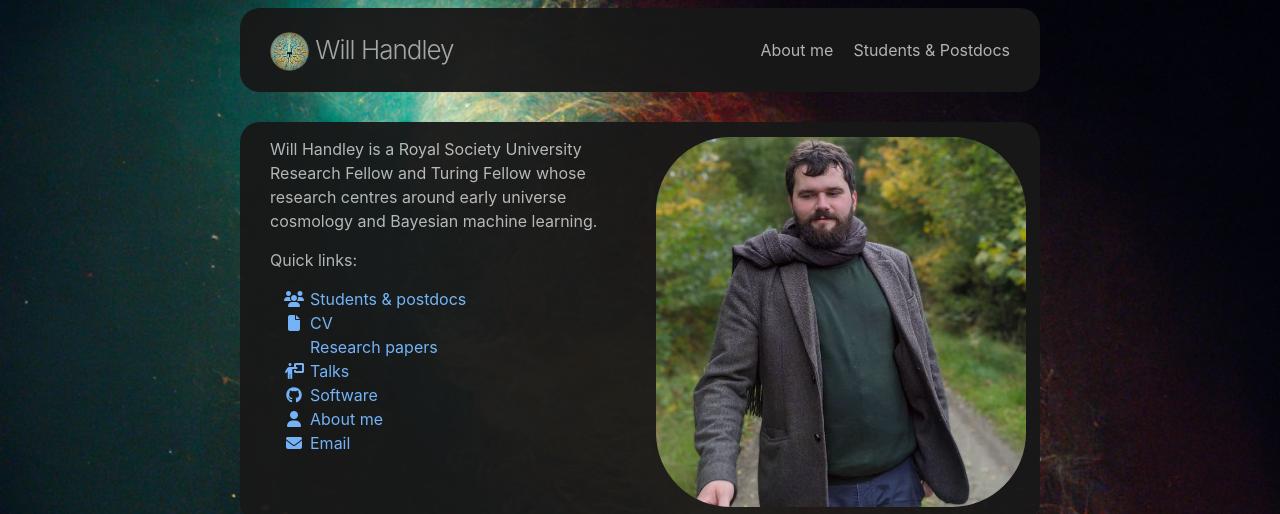
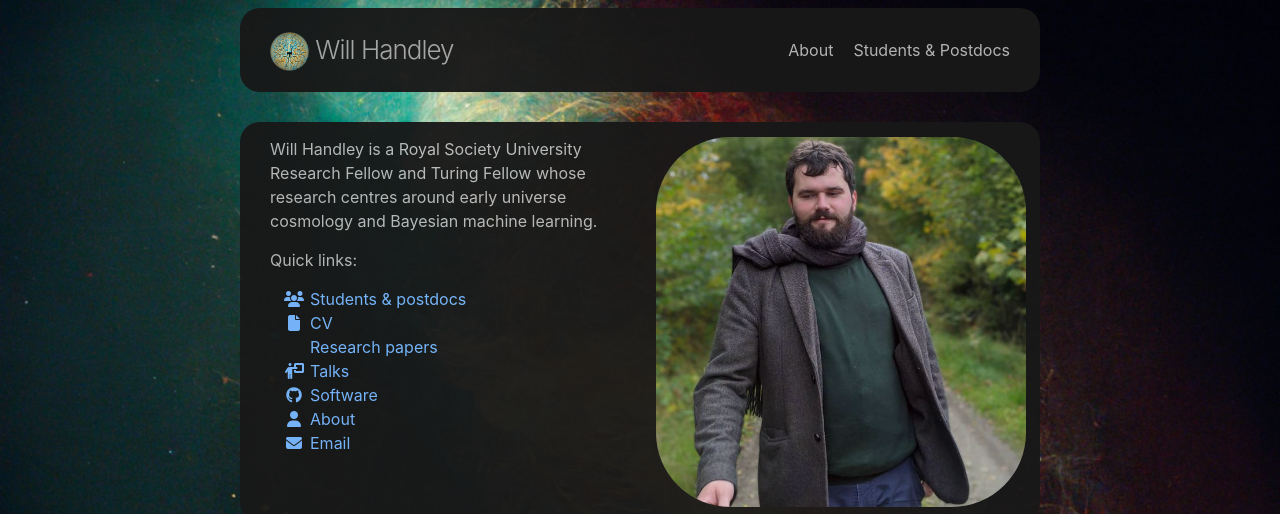
Before and after one commit to williamjameshandley/williamjameshandley.github.io, a Jekyll site: the page built from index.markdown, in a window 1280 px wide. Shown: the top 514 px of the page. Built offline with Jekyll 4.4.1, drawn with Linux system fonts in a browser that asks for light colours; nearby versions of some CDN libraries; a style sheet for code colours, icons or effects is not loaded.

Commit message:
updated research

```diff
--- a/about.markdown
+++ b/about.markdown
@@ -1,6 +1,6 @@
 ---
 layout: page
-title: About me
+title: About
 permalink: /about/
 ---
 ![Will Handley](/assets/images/will_handley.jpg){: style="width: 50%; float: right; border-radius:20%"}
--- a/index.markdown
+++ b/index.markdown
@@ -38,7 +38,7 @@ Quick links:
 <li><a href="https://arxiv.org/a/handley_w_1.html" title="arXiv papers"><span class="fa-li"><i class="ai ai-arxiv"></i></span> Research papers </a> <a href="https://scholar.google.com/citations?user=9Ow4mn0AAAAJ&hl=en" title="Google scholar"><i class="ai ai-google-scholar"></i></a> <a href="https://orcid.org/0000-0002-5866-0445" title="ORCiD"><i class="ai ai-orcid"></i></a> <a href="https://ui.adsabs.harvard.edu/search/q=orcid%3A0000-0002-5866-0445&sort=date%20desc%2C%20bibcode%20desc&p_=0" title="ADS"><i class="ai ai-ads"></i></a> <a href="https://publons.com/researcher/1596769/will-handley/peer-review/" title="publons"><i class="ai ai-publons"></i></a></li>
 <li><a href="https://www.github.com/williamjameshandley/talks" title="Academic talks"><span class="fa-li"><i class="fa fa-person-chalkboard"></i></span> Talks </a></li>
 <li><a href="https://github.com/williamjameshandley/" title="Academic talks"><span class="fa-li"><i class="fa-brands fa-github"></i></span> Software </a></li>
-<li><a href="/about" title="About me"><span class="fa-li"><i class="fa fa-user"></i></span> About me </a></li>
+<li><a href="/about" title="About"><span class="fa-li"><i class="fa fa-user"></i></span> About </a></li>
 <li><a href="mailto:wh260@cam.ac.uk" title="email me"><span class="fa-li"><i class="fa fa-envelope"></i></span> Email </a></li>
 </ul>
 </p>
```
